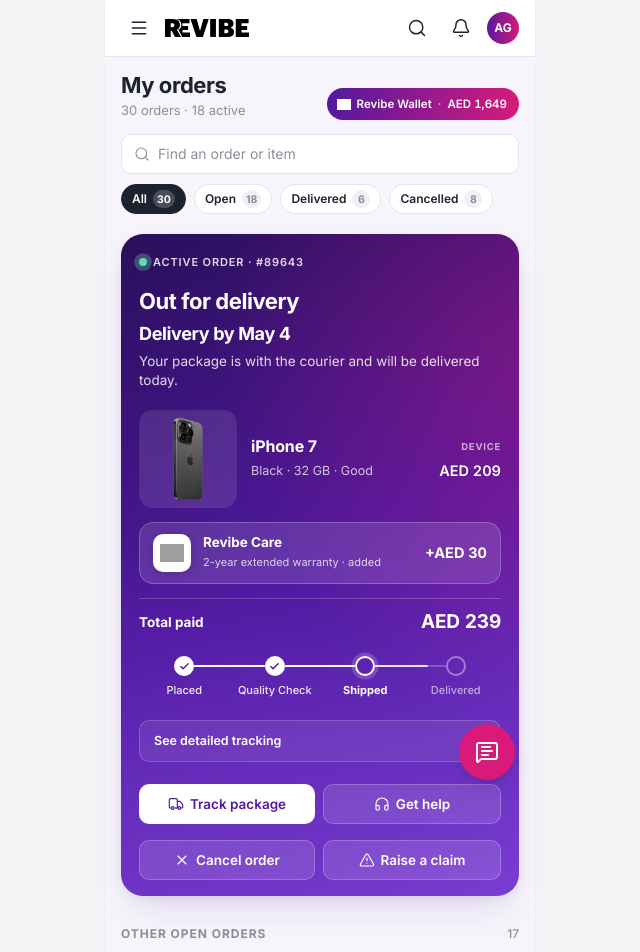
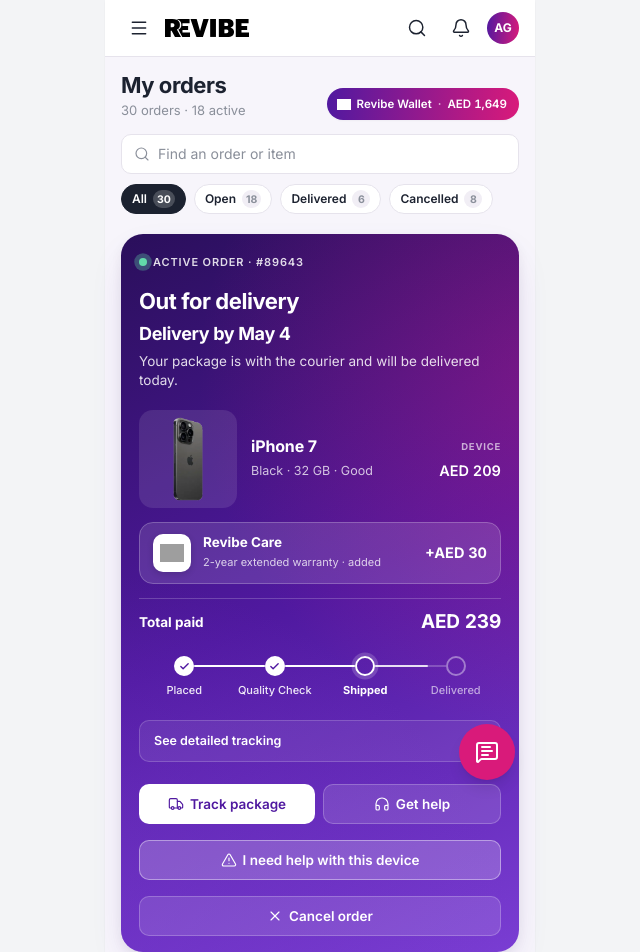
Before and after one commit to andrea-revibe/my-account-redesign-v2, a React (Vite) app: page / in a window 1280 px wide. Shown: the top 952 px of the page, without its empty margins (320-960 px from the left). Built offline with nearby package versions, Linux system fonts and the light colour scheme; grey boxes are pictures that could not be loaded.

Commit message:
improved the raise a claim chip visibility and wording

```diff
--- a/src/components/HeroCard.jsx
+++ b/src/components/HeroCard.jsx
@@ -120,13 +120,17 @@
           <GhostBtn icon={Headphones} label="Get help" />
         </div>
 
-        <div className="mt-2 flex gap-2">
+        <button
+          type="button"
+          onClick={() => onRaiseClaim?.(order.id)}
+          className="mt-2 w-full h-10 rounded-[10px] inline-flex items-center justify-center gap-1.5 bg-white/[.20] border border-white/40 text-white font-semibold text-[13.5px]"
+        >
+          <AlertTriangle size={16} strokeWidth={1.75} />
+          I need help with this device
+        </button>
+
+        <div className="mt-2">
           <CancelOrderButton />
-          <GhostBtn
-            icon={AlertTriangle}
-            label="Raise a claim"
-            onClick={() => onRaiseClaim?.(order.id)}
-          />
         </div>
       </div>
     </section>
--- a/src/components/PastOrderCard.jsx
+++ b/src/components/PastOrderCard.jsx
@@ -51,13 +51,17 @@
         <DeliveredHero order={order} />
         <ProductSummary order={order} />
         {history.length > 0 && <HistoryThread events={history} />}
-        <div className="flex justify-end gap-2 pt-2.5 border-t border-line-2 -mx-1 px-1">
-          <PastButton icon={Download} label="Download receipt" />
+        <div className="flex flex-col gap-2 pt-2.5 border-t border-line-2 -mx-1 px-1">
           <PastButton
             icon={AlertTriangle}
-            label="Raise a claim"
+            label="I need help with this device"
+            tone="brand"
+            full
             onClick={() => onRaiseClaim?.(order.id)}
           />
+          <div className="flex justify-end">
+            <PastButton icon={Download} label="Download receipt" tone="quiet" />
+          </div>
         </div>
       </div>
     </article>
@@ -95,14 +99,21 @@
     </div>
   )
 }
-function PastButton({ icon: Icon, label, onClick }) {
+function PastButton({ icon: Icon, label, onClick, tone = 'muted', full }) {
+  const styles = {
+    brand:
+      'px-3 py-2 rounded-full border border-brand/30 bg-brand/5 text-brand hover:bg-brand/10',
+    muted:
+      'px-3 py-1.5 rounded-full border border-line bg-surface text-ink hover:bg-line-2',
+    quiet: 'px-2 py-1 rounded-md text-muted hover:text-ink hover:bg-line-2',
+  }[tone]
   return (
     <button
       type="button"
       onClick={onClick}
-      className="inline-flex items-center gap-1.5 px-3 py-1.5 rounded-full border border-line bg-surface text-[12px] font-medium text-ink hover:bg-line-2"
+      className={`inline-flex items-center justify-center gap-1.5 text-[12px] font-medium ${styles}${full ? ' w-full' : ''}`}
     >
-      <Icon size={13} strokeWidth={1.75} className="opacity-75" />
+      <Icon size={13} strokeWidth={1.75} className={tone === 'brand' ? '' : 'opacity-75'} />
       {label}
     </button>
   )
```
Also changed, not shown: 2 other files (tests, documents, lock files or other folders).
